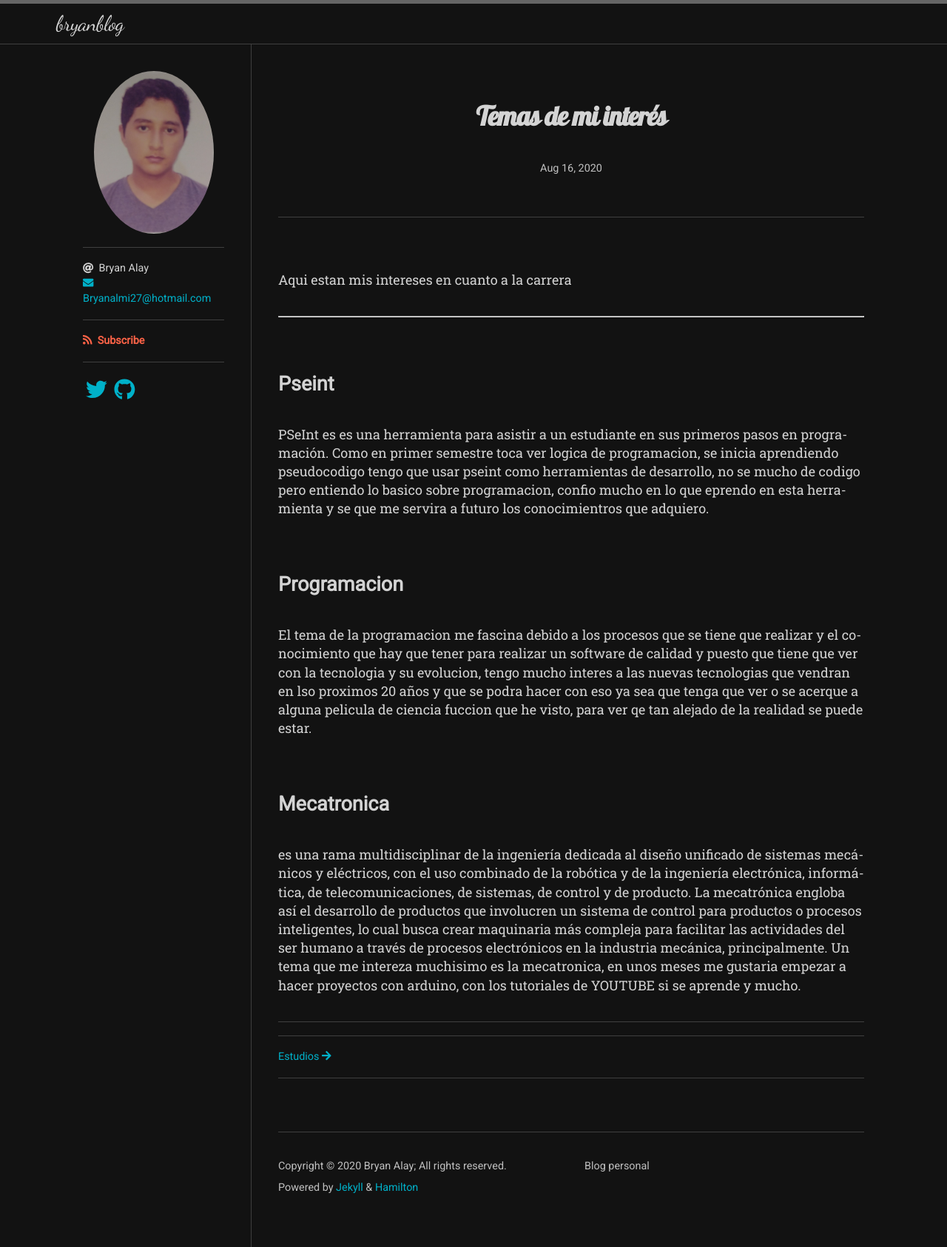
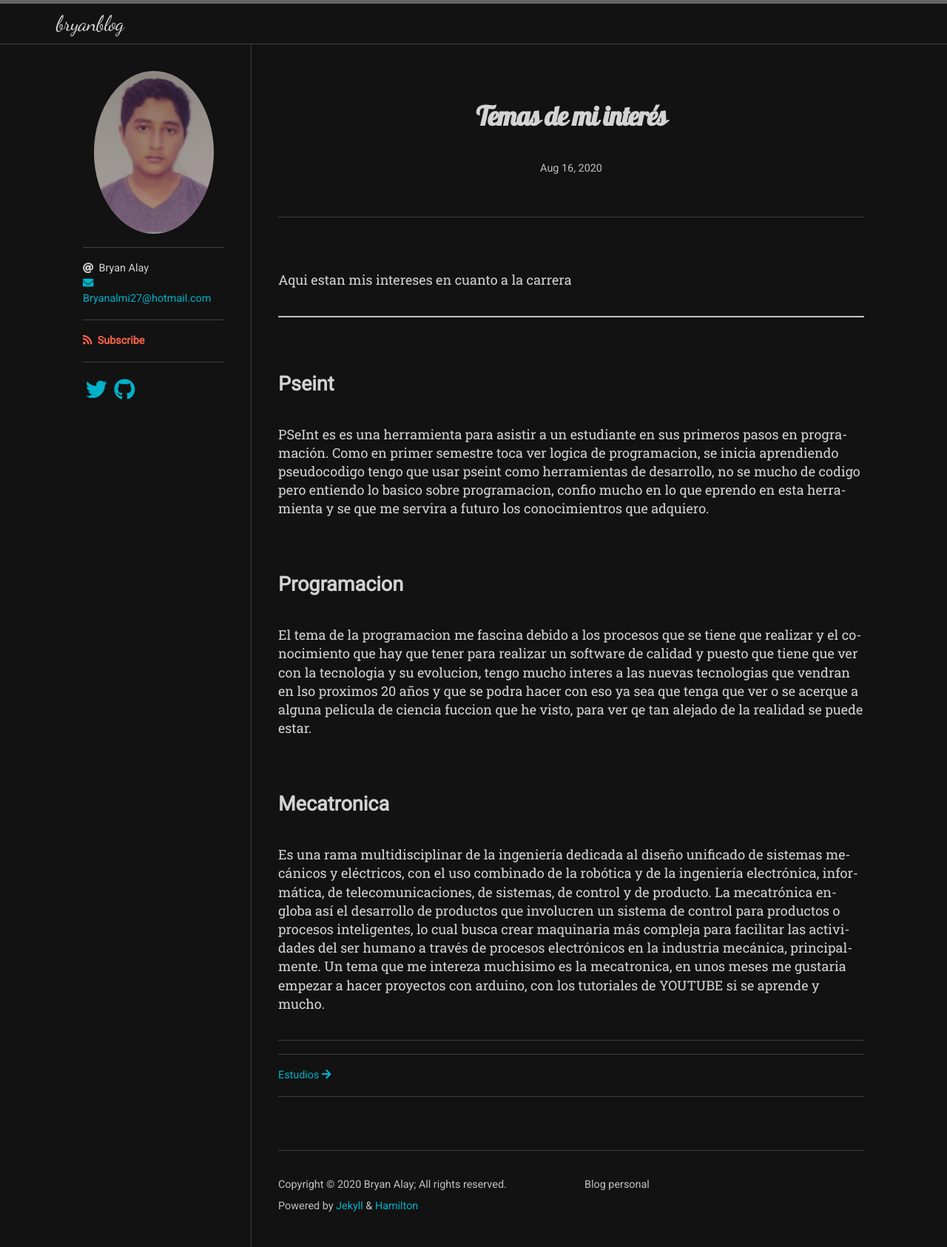
Before and after one commit to bryanalay/bryanblog, a Jekyll site: the page built from _posts/2020-08-16-task-item-list.md, in a window 1280 px wide. Shown: the whole page at 74% size. Built offline with Jekyll 4.4.1, drawn with Linux system fonts in a browser that asks for light colours; nearby versions of some CDN libraries; some web fonts are replaced; comment, search, counter and statistics services are not loaded.

```diff
--- a/_posts/2020-08-16-task-item-list.md
+++ b/_posts/2020-08-16-task-item-list.md
@@ -15,5 +15,5 @@ PSeInt es es una herramienta para asistir a un estudiante en sus primeros pasos
 El tema de la programacion me fascina debido a los procesos que se tiene que realizar y el conocimiento que hay que tener para realizar un software de calidad y puesto que tiene que ver con la tecnologia y su evolucion, tengo mucho interes a las nuevas tecnologias que vendran en lso proximos 20 años y que se podra hacer con eso ya sea que tenga que ver o se acerque a alguna pelicula de ciencia fuccion que he visto, para ver qe tan alejado de la realidad se puede estar.
 
 ## Mecatronica
-es una rama multidisciplinar de la ingeniería dedicada al diseño unificado de sistemas mecánicos y eléctricos, con el uso combinado de la robótica y de la ingeniería electrónica, informática, de telecomunicaciones, de sistemas, de control y de producto. La mecatrónica engloba así el desarrollo de productos que involucren un sistema de control para productos o procesos inteligentes, lo cual busca crear maquinaria más compleja para facilitar las actividades del ser humano a través de procesos electrónicos en la industria mecánica, principalmente.
+Es una rama multidisciplinar de la ingeniería dedicada al diseño unificado de sistemas mecánicos y eléctricos, con el uso combinado de la robótica y de la ingeniería electrónica, informática, de telecomunicaciones, de sistemas, de control y de producto. La mecatrónica engloba así el desarrollo de productos que involucren un sistema de control para productos o procesos inteligentes, lo cual busca crear maquinaria más compleja para facilitar las actividades del ser humano a través de procesos electrónicos en la industria mecánica, principalmente.
 Un tema que me intereza muchisimo es la mecatronica, en unos meses me gustaria empezar a hacer proyectos con arduino, con los tutoriales de YOUTUBE si se aprende y mucho.
```
